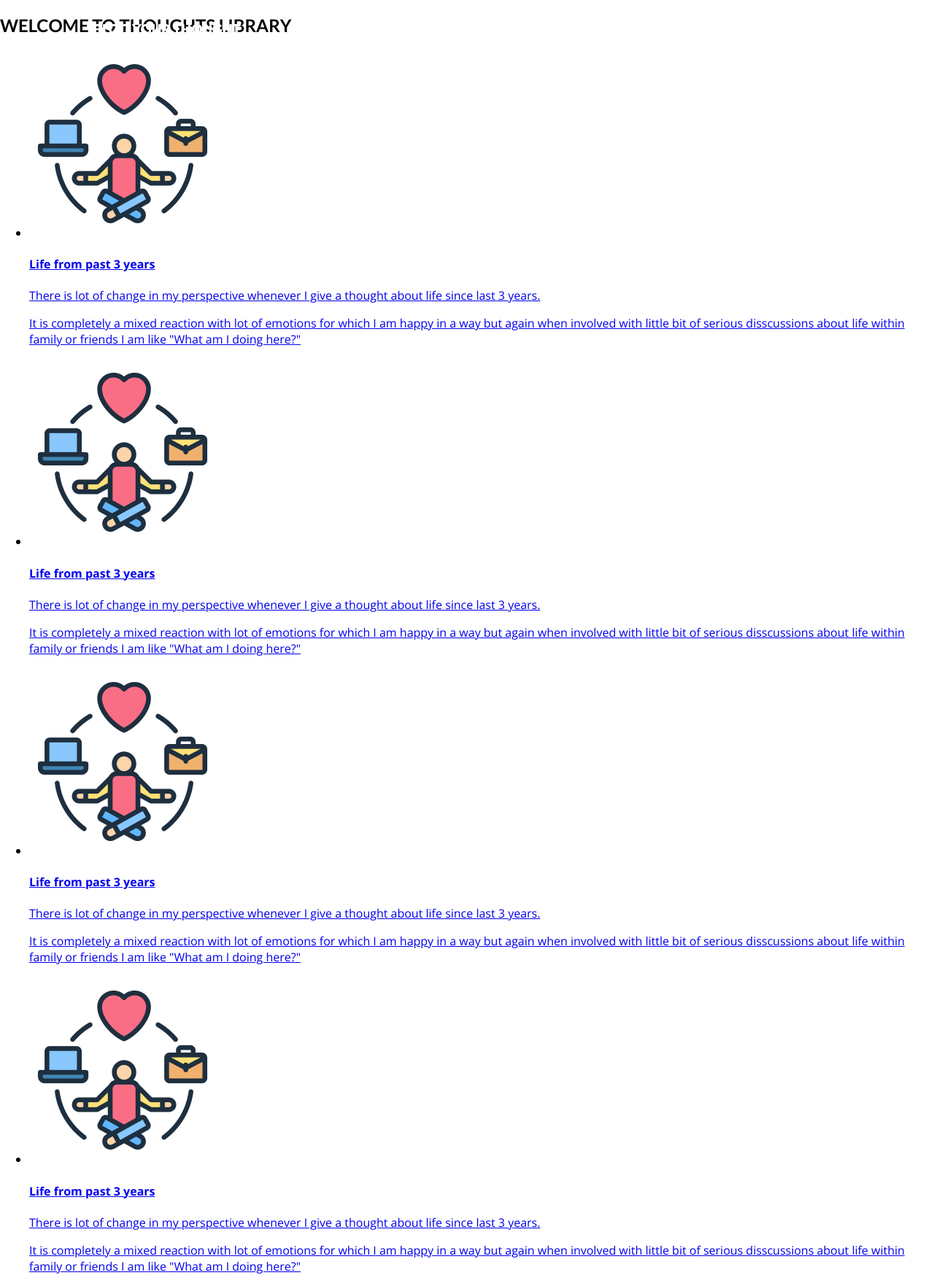
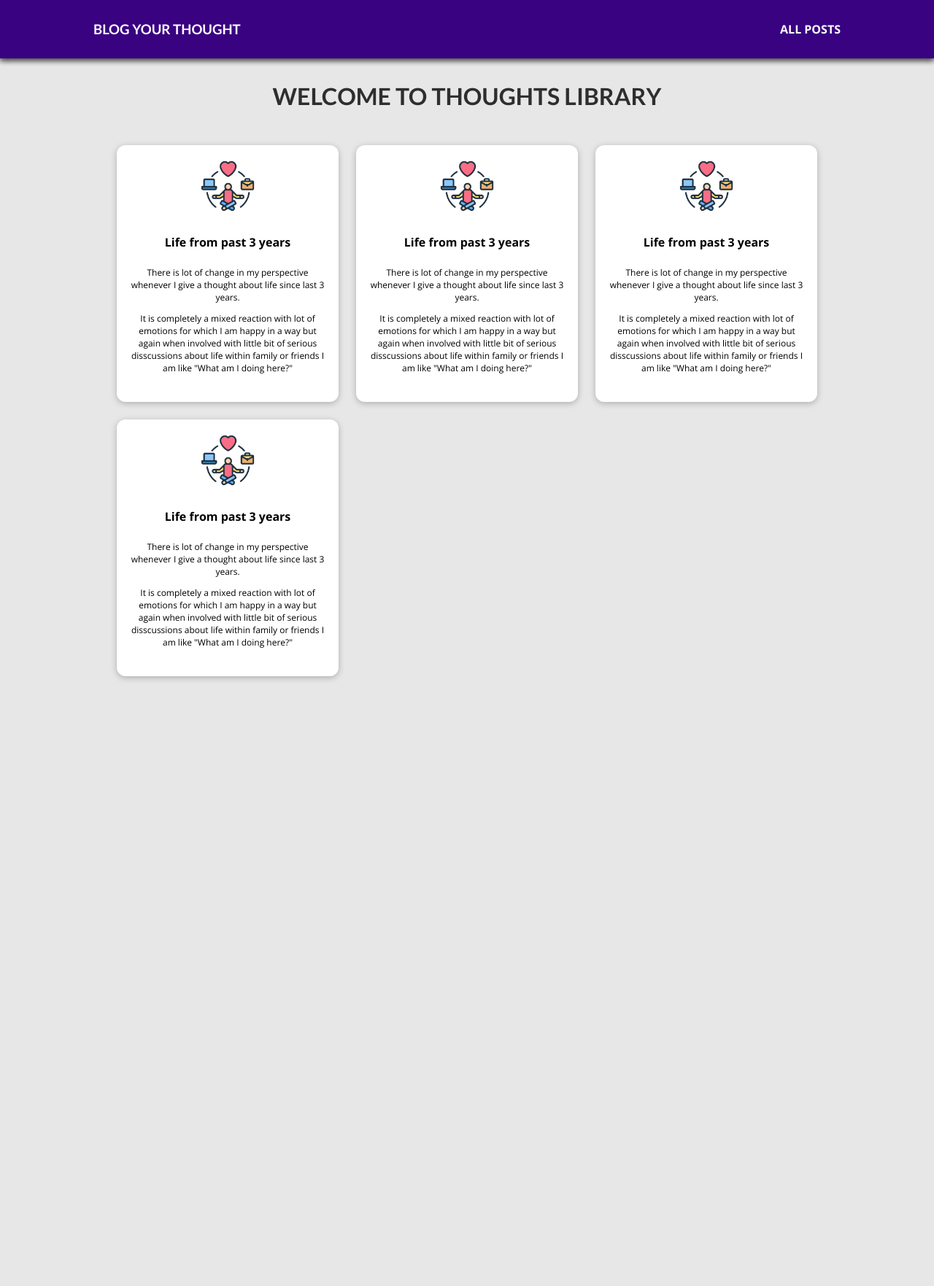
Before and after one commit to snadi043/BLOGSAPPLICATION, a Django app: template myblogs/templates/myblogs/all-posts.html in a window 1280 px wide. Shown: the whole page at 73% size. After the commit the page ends 932 px from the top, so only its background shows below. Run offline with Django 5.2, Linux system fonts and the light colour scheme; the template is opened without the code that fills it, so the values that code supplies are empty.

Commit message:
Refactored the static css directories and files to keep them organized within the project and added new styles to the elements in the application.

```diff
--- /dev/null
+++ b/myblogs/static/myblogs/css/all-posts.css
@@ -0,0 +1,43 @@
+body {
+  background-color: #e7e7e7;
+}
+
+#main-navigation {
+  background-color: #390281;
+  box-shadow: 0 2px 8px rgba(0, 0, 0, 0.25);
+}
+
+#all-posts {
+  margin: 7rem auto;
+  width: 90%;
+  max-width: 60rem;
+}
+
+#all-posts h2 {
+  text-align: center;
+  font-size: 2rem;
+  color: #2e2e2e;
+  margin: 3rem 0;
+}
+
+ul {
+  list-style: none;
+  margin: 0;
+  padding: 0;
+  display: grid;
+  grid-template-columns: repeat(auto-fill, minmax(17rem, 1fr));
+  gap: 1.5rem;
+}
+
+.post img {
+  width: 7rem;
+  height: 7rem;
+}
+
+.post a {
+  height: 22rem;
+  transform-origin: center;
+  box-shadow: 0 2px 8px rgba(0, 0, 0, 0.25);
+  border-radius: 12px;
+  background-color: white;
+}
--- /dev/null
+++ b/myblogs/static/myblogs/css/post.css
@@ -0,0 +1,43 @@
+.post {
+  display: flex;
+  flex-direction: column;
+  align-items: center;
+  text-align: center;
+}
+
+.post a {
+  text-decoration: none;
+  color: black;
+  transition: all 0.2s ease;
+  padding: 1rem;
+}
+
+.post a:hover,
+.post a:active {
+  transform: scale(1.1);
+  background-color: #390281;
+  color: white;
+}
+
+.post img {
+  width: 5rem;
+  height: 5rem;
+  object-fit: cover;
+  border-radius: 50%;
+}
+
+.post h3 {
+  margin: 0.25rem 0;
+}
+
+.post time {
+  color: #666666;
+  margin: 0.25rem;
+  font-style: italic;
+  font-size: 0.85rem;
+}
+
+.post:hover time,
+.post:active time {
+  color: white;
+}
--- a/static/css/app.css
+++ b/static/app.css
@@ -46,3 +46,7 @@ h3 {
 #main-navigation h1 a:active {
   color: white;
 }
+
+p{
+  font-size: 12px;
+}
```
Also changed, not shown: myblogs/static/myblogs/css/index.css (renamed from myblogs/static/myblogs/index.css).
